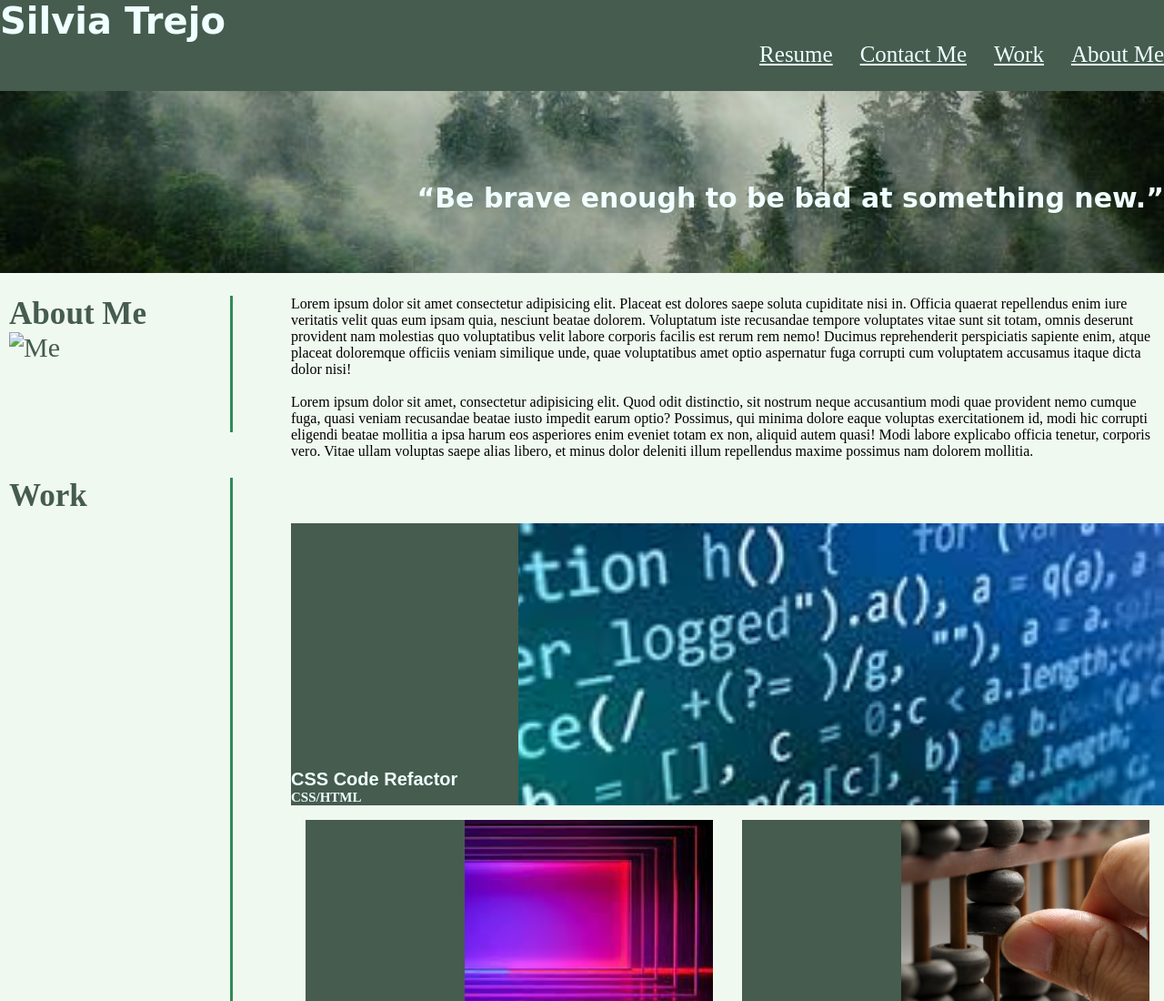
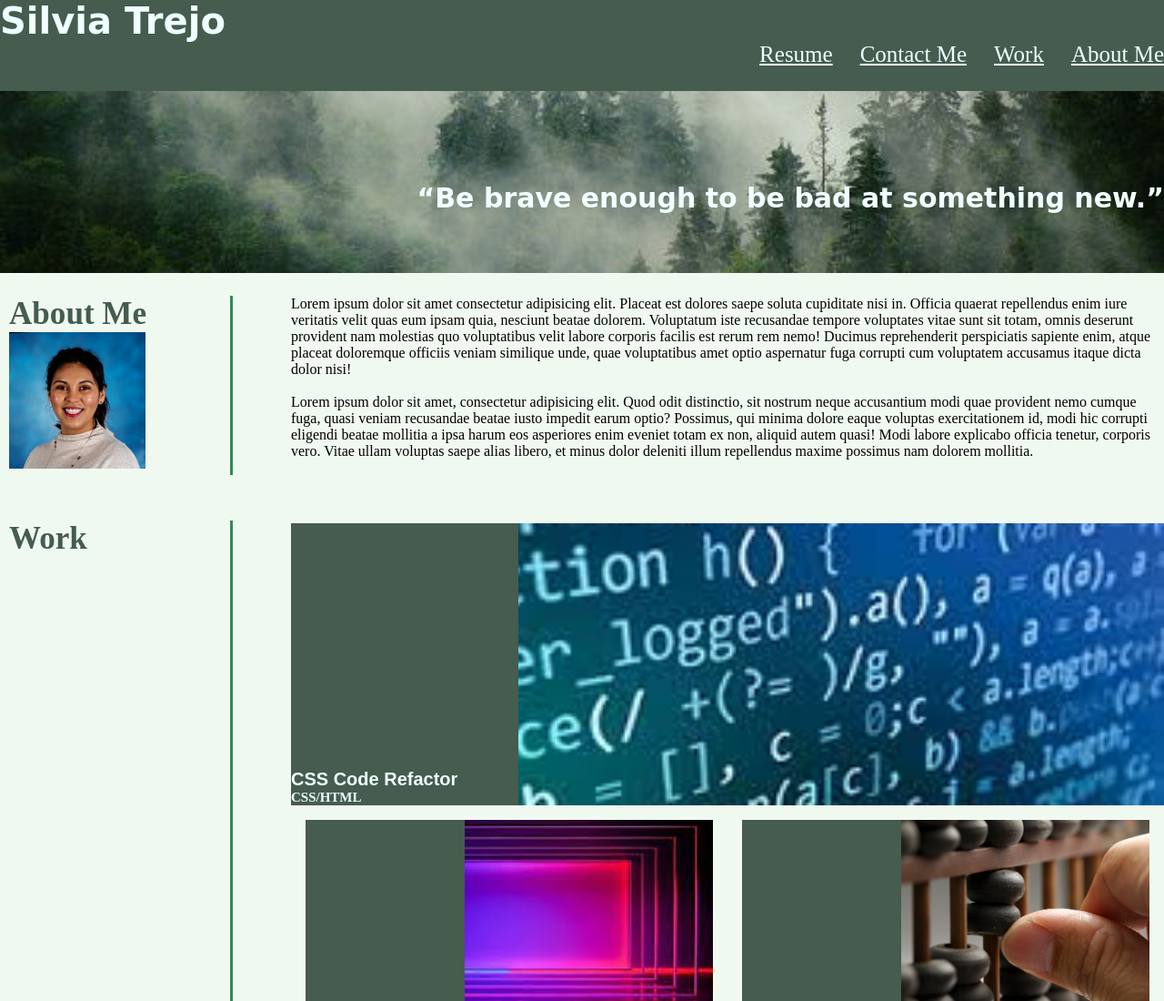
Before and after one commit to sytrejo/portfolio, a plain HTML site: page index.html in a window 1280 px wide. Shown: the top 1100 px of the page at 91% size. Drawn offline with Linux system fonts and the light colour scheme.

Commit message:
fixing my picture

```diff
--- a/index.html
+++ b/index.html
@@ -43,7 +43,7 @@
 <aside>
     <section class="PersonalInfo">
             <h1>About Me</h1>
-            <img src="Assets/images/me (1).jpeg" alt="Me" height="150px" width="150px">
+            <img src="Assets/images/me (1).jpg" alt="Me" height="150px" width="150px">
     </section>
     <section class="Samples">
             <h1>Work</h1>
```
